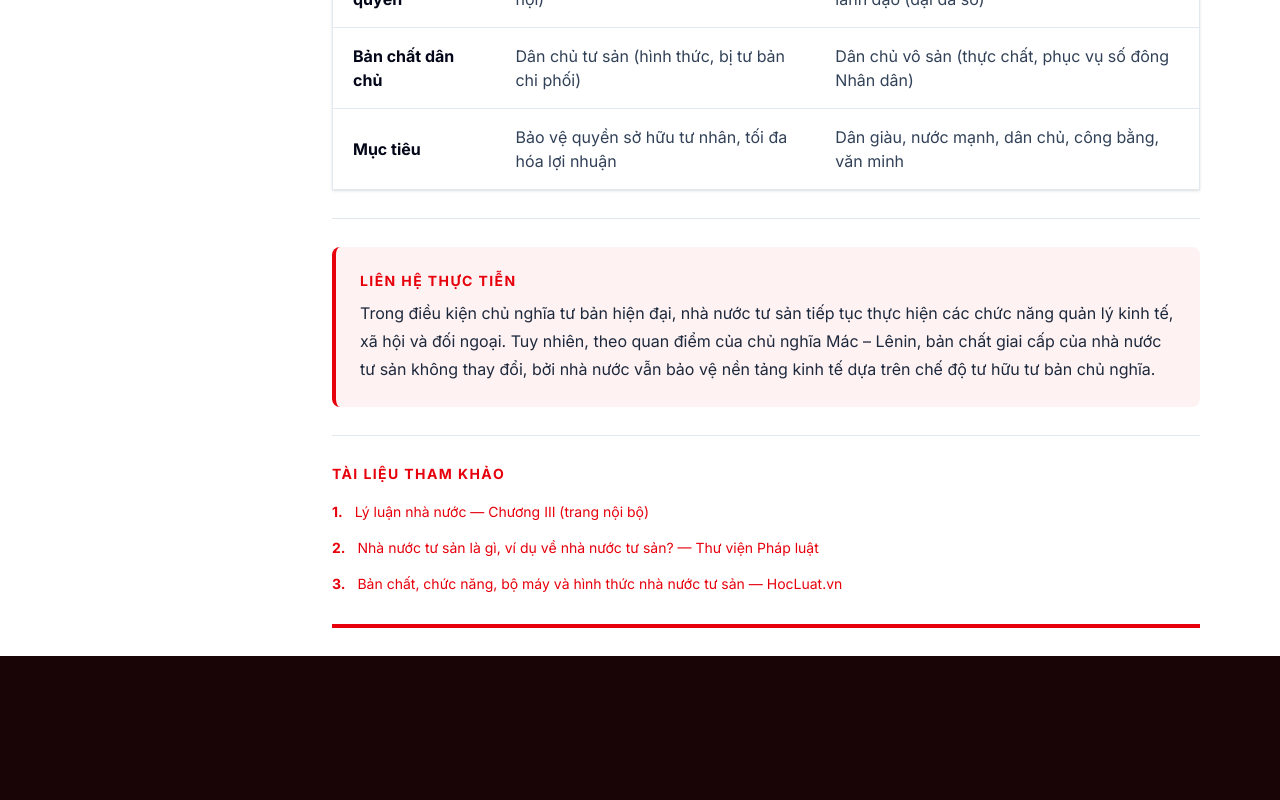
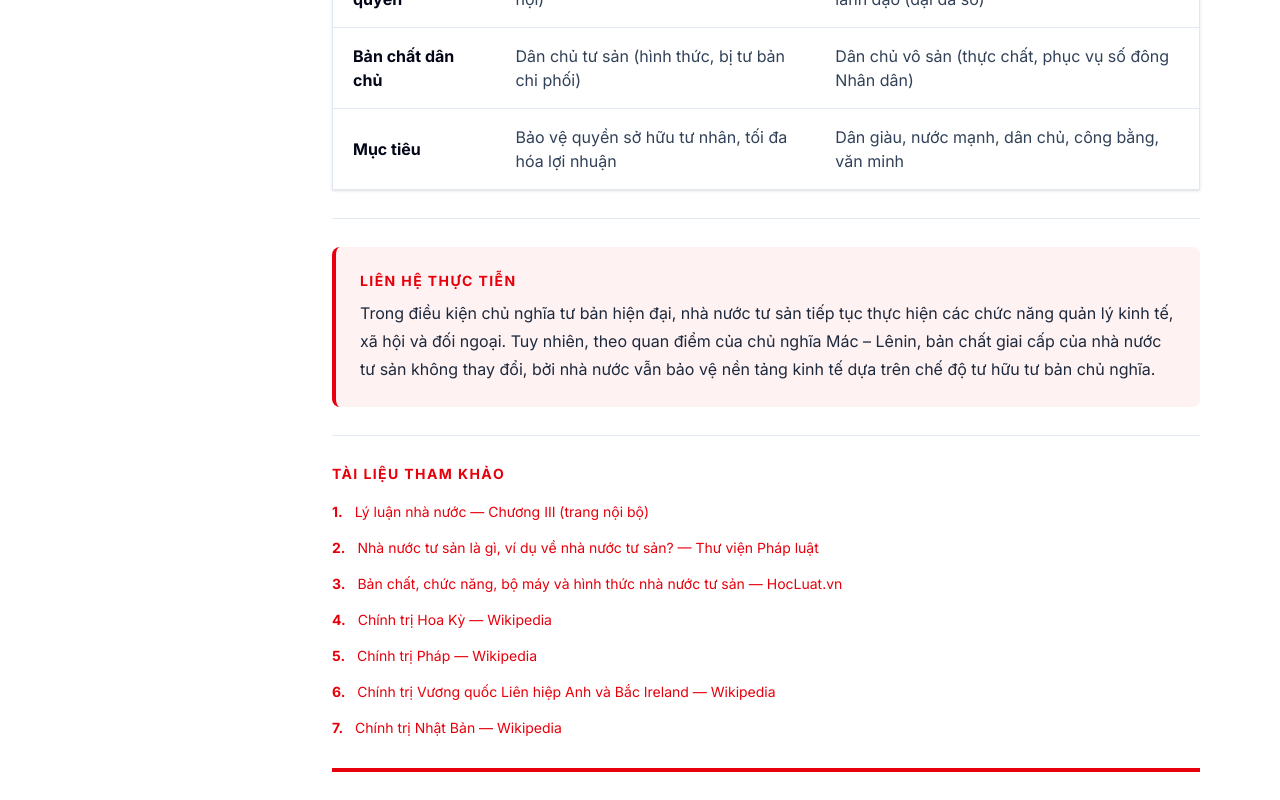
Before and after one commit to phanhoangs26/MLN122, a React (Vite) app: page /tu-ban in a window 1280 px wide. Shown: the part 4714-5514 px from the top of the page. Before the commit the page ends 5370 px from the top, so only its background shows below. Built offline with nearby package versions, Linux system fonts and the light colour scheme.

Commit message:
feat: add 4 Wikipedia country refs to tai-lieu

```diff
--- a/src/app/pages/CapitalistState.tsx
+++ b/src/app/pages/CapitalistState.tsx
@@ -463,6 +463,10 @@ export default function CapitalistState() {
                 { label: 'Lý luận nhà nước — Chương III (trang nội bộ)', href: '/theory' },
                 { label: 'Nhà nước tư sản là gì, ví dụ về nhà nước tư sản? — Thư viện Pháp luật', href: 'https://thuvienphapluat.vn/lao-dong-tien-luong/cam-nang-di-lam/nha-nuoc-tu-san-la-gi-vi-du-ve-nha-nuoc-tu-san-ban-chat-cua-nha-nuoc-tu-san-la-gi-anh-huong-den-nguo-666.html' },
                 { label: 'Bản chất, chức năng, bộ máy và hình thức nhà nước tư sản — HocLuat.vn', href: 'https://hocluat.vn/ban-chat-chuc-nang-bo-may-va-hinh-thuc-nha-nuoc-tu-san/' },
+                { label: 'Chính trị Hoa Kỳ — Wikipedia', href: 'https://vi.wikipedia.org/wiki/Ch%C3%ADnh_tr%E1%BB%8B_Hoa_K%E1%BB%B3' },
+                { label: 'Chính trị Pháp — Wikipedia', href: 'https://vi.wikipedia.org/wiki/Ch%C3%ADnh_tr%E1%BB%8B_Ph%C3%A1p' },
+                { label: 'Chính trị Vương quốc Liên hiệp Anh và Bắc Ireland — Wikipedia', href: 'https://vi.wikipedia.org/wiki/Ch%C3%ADnh_tr%E1%BB%8B_V%C6%B0%C6%A1ng_qu%E1%BB%91c_Li%C3%AAn_hi%E1%BB%87p_Anh_v%C3%A0_B%E1%BA%AFc_Ireland' },
+                { label: 'Chính trị Nhật Bản — Wikipedia', href: 'https://vi.wikipedia.org/wiki/Ch%C3%ADnh_tr%E1%BB%8B_Nh%E1%BA%ADt_B%E1%BA%A3n' },
               ].map((r, i) => (
                 <li key={r.href} className="flex gap-3 text-sm leading-6 text-slate-700">
                   <span className="shrink-0 font-black text-red-600">{i + 1}.</span>
```
